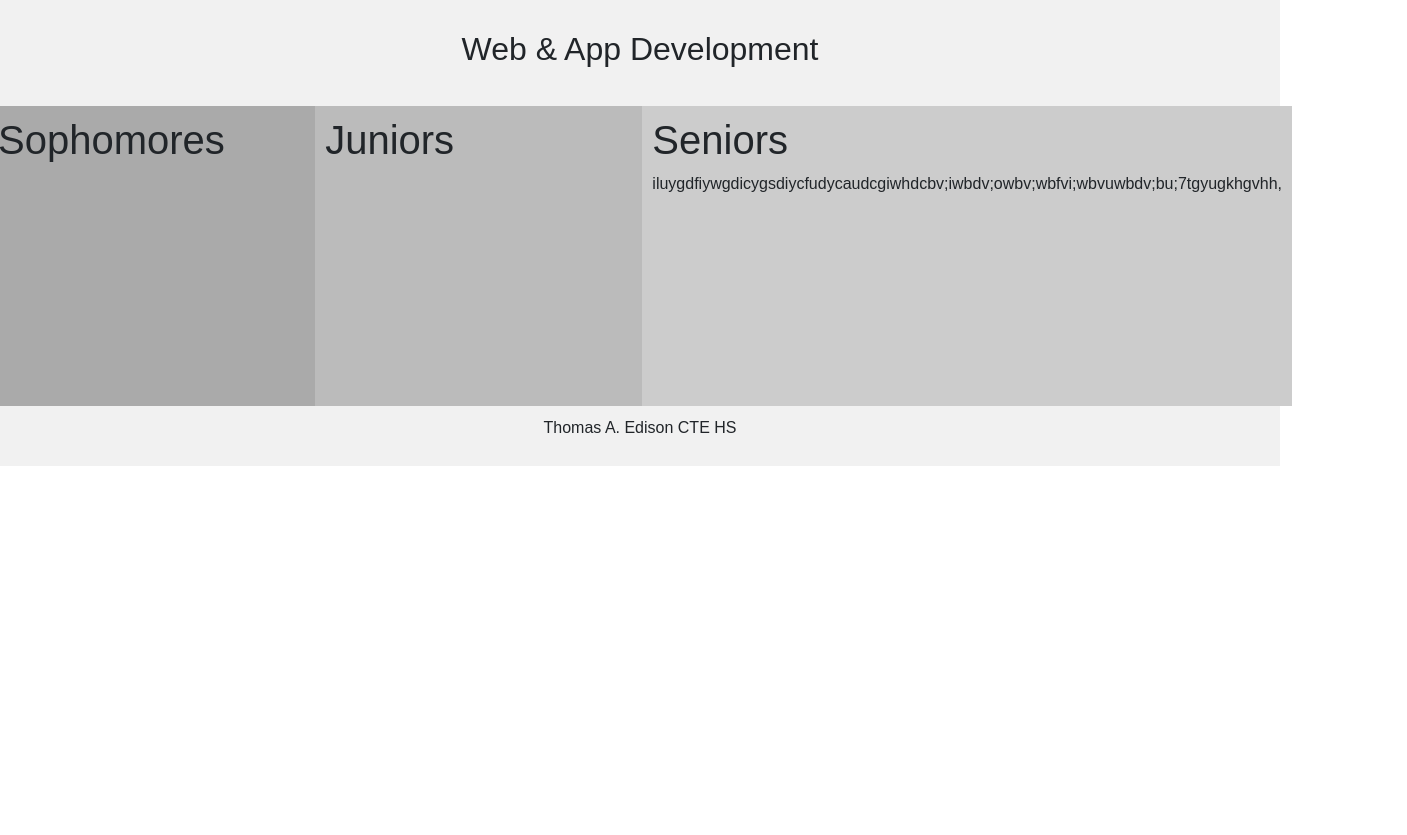
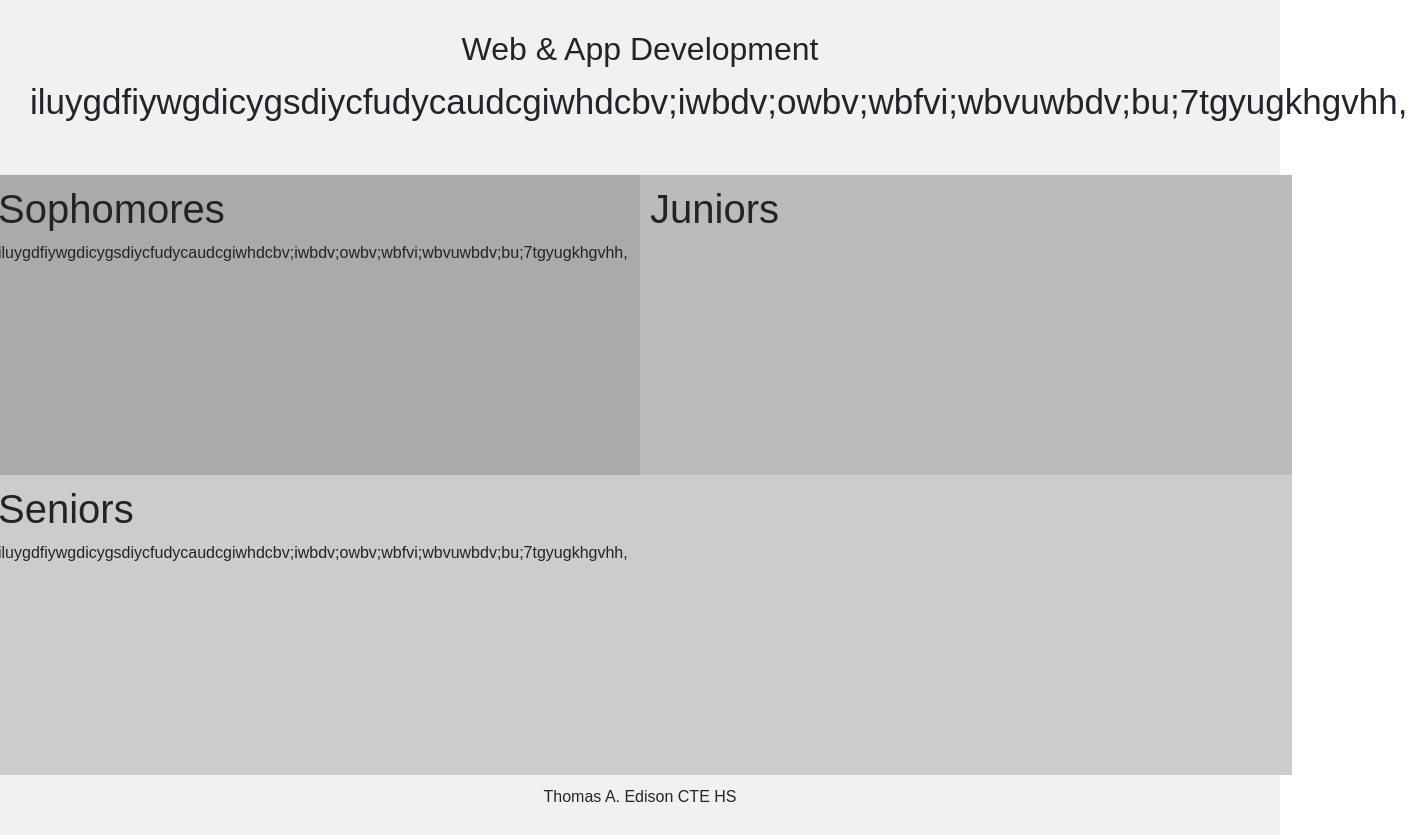
Before and after one commit to MrsRamirez/CTE-Program-Approval-WebAcademy, a plain HTML site: page index.html in a window 1280 px wide. Shown: the whole page, 1407 px wide, since content can reach past the window. Before the commit the page ends 800 px from the top, so only its background shows below. Drawn offline with nearby package versions, Linux system fonts and the light colour scheme.

Commit message:
more p tags

```diff
--- a/index.html
+++ b/index.html
@@ -17,10 +17,11 @@
 
 <div class="header">
   <h2>Web & App Development</h2>
+    <p> iluygdfiywgdicygsdiycfudycaudcgiwhdcbv;iwbdv;owbv;wbfvi;wbvuwbdv;bu;7tgyugkhgvhh,</p>
 </div>
 
 <div class="row">
-  <div class="column" style="background-color:#aaa;"><h1>Sophomores</h1></div>
+  <div class="column" style="background-color:#aaa;"><h1>Sophomores</h1>  <p> iluygdfiywgdicygsdiycfudycaudcgiwhdcbv;iwbdv;owbv;wbfvi;wbvuwbdv;bu;7tgyugkhgvhh,</p></div>
   <div class="column" style="background-color:#bbb;"><h1>Juniors</h1></div>
   <div class="column" style="background-color:#ccc;"><h1>Seniors</h1>  <p> iluygdfiywgdicygsdiycfudycaudcgiwhdcbv;iwbdv;owbv;wbfvi;wbvuwbdv;bu;7tgyugkhgvhh,</p></div>
 
```
